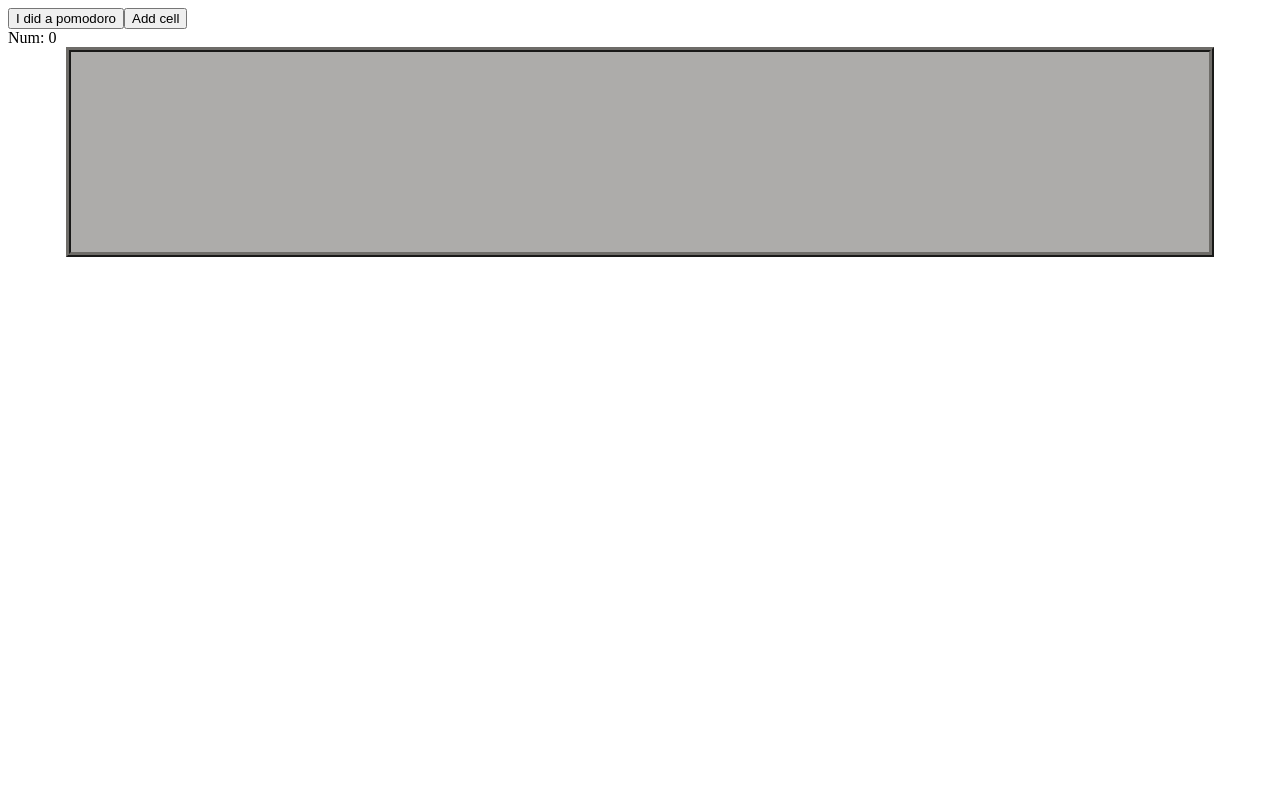
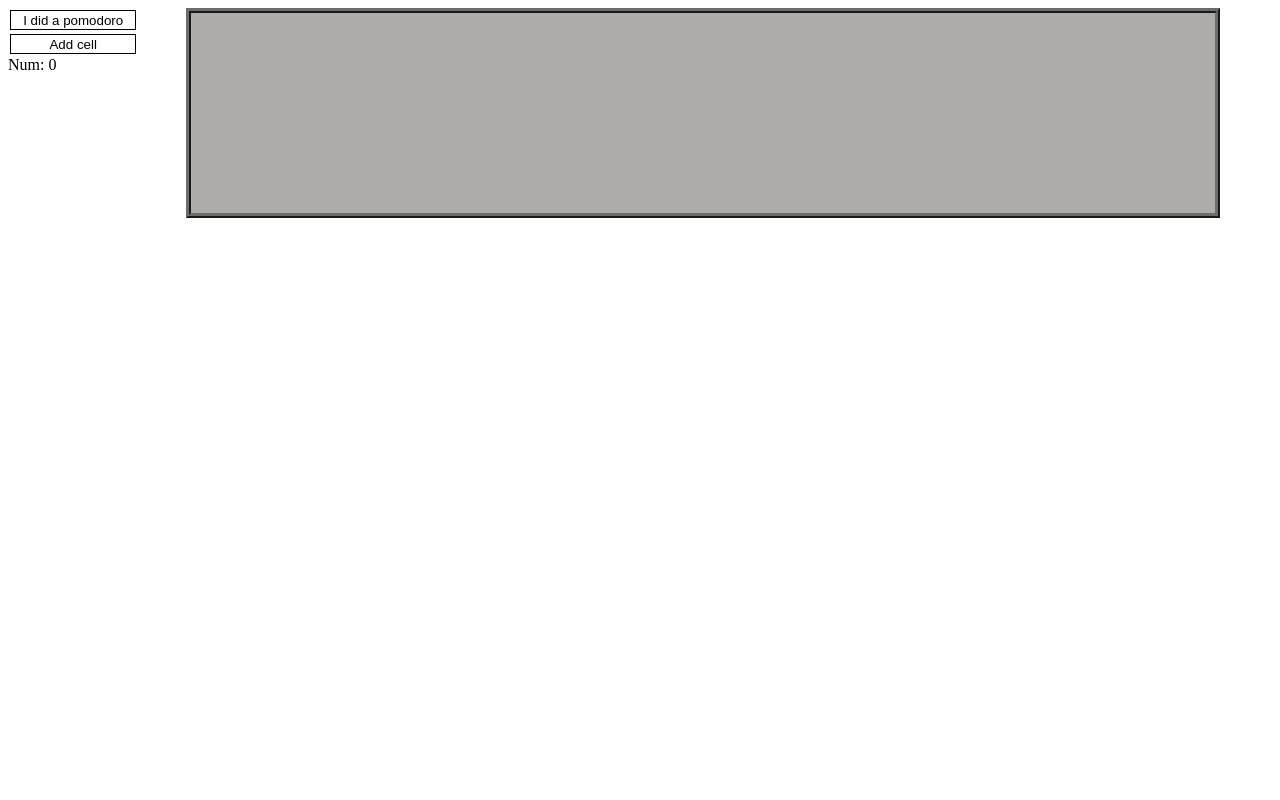
Before and after one commit to jokahata/jokahata.github.io, a PHP site: page /tracker/index.html in a window 1280 px wide. Run offline with PHP 8.4, Linux system fonts and the light colour scheme.

Commit message:
Divide into bars

```diff
--- a/tracker/index.html
+++ b/tracker/index.html
@@ -4,14 +4,14 @@
     <script src="tracker.js"></script>
 </head>
 <body>
-    <div id="button_holder">
-    </div>
-    <div id="num">
-
+    <div id="left_bar">
+        <div id="button_holder"></div>
+        <div id="num"></div>
     </div>
 
-    <div id="vault">
 
+    <div id="right_bar">
+        <div id="vault"></div>
     </div>
 
 </body>
--- a/tracker/tracker.css
+++ b/tracker/tracker.css
@@ -1,26 +1,35 @@
+
+#left_bar
+{
+    float: left;
+    width: 10%;
+    height: 100%;
+}
+
+.sweet_button
+{
+    width: 100%;
+    height: 20px;
+    margin: 2px;
+    background-color: white;
+    border: 1px solid black;
+}
+
+
+#right_bar
+{
+    float: right;
+    width: 90%;
+}
 
 .coin
 {
     background-color: #FFEF0A;
     border: 3px solid #FFA50A;
-    height: 11px;
-    width: 11px;
-    padding: 2px;
+    height: 15px;
+    width: 15px;
     display: inline-block;
     margin: 2px;
-
-
-}
-
-.coin_in1
-{
-    height: 4px;
-    width: 4px;
-    margin: 5px;
-    margin: auto;
-    position: relative;
-    bottom: -2px;
-
 
 }
 
@@ -36,9 +45,10 @@
 .cell
 {
     display: inline-block;
+    vertical-align: top;
     margin: 20px;
     border: 3px solid #6E6C68;
     background-color: #ADACAA;
     width: 100px;
-    min-height: 100px;
+    height: 100px;
 }
--- a/tracker/tracker.js
+++ b/tracker/tracker.js
@@ -11,24 +11,19 @@ window.onload = function(){
 
 function addCoin()
 {
-    num++;
+        num++;
         document.getElementById("num").innerHTML = "Num: " +  num;
         var pep = document.createElement("div");
         pep.className = "coin";
-         var in1 = document.createElement("div");
-         in1.className = "coin_in1";
-         var in2 = document.createElement("div");
-         in2.className = "coin_in2";
-         in1.appendChild(in2);
-         pep.appendChild(in1);
 
-         document.getElementById("vault").appendChild(pep);
+         $(".active").append(pep);
 }
 
 
 function createButton(context, text, func){
      var button = document.createElement("input");
      button.type = "button";
+     $(button).addClass("sweet_button");
      button.value = text;
      button.onclick = func;
      $(context).append(button);
```
